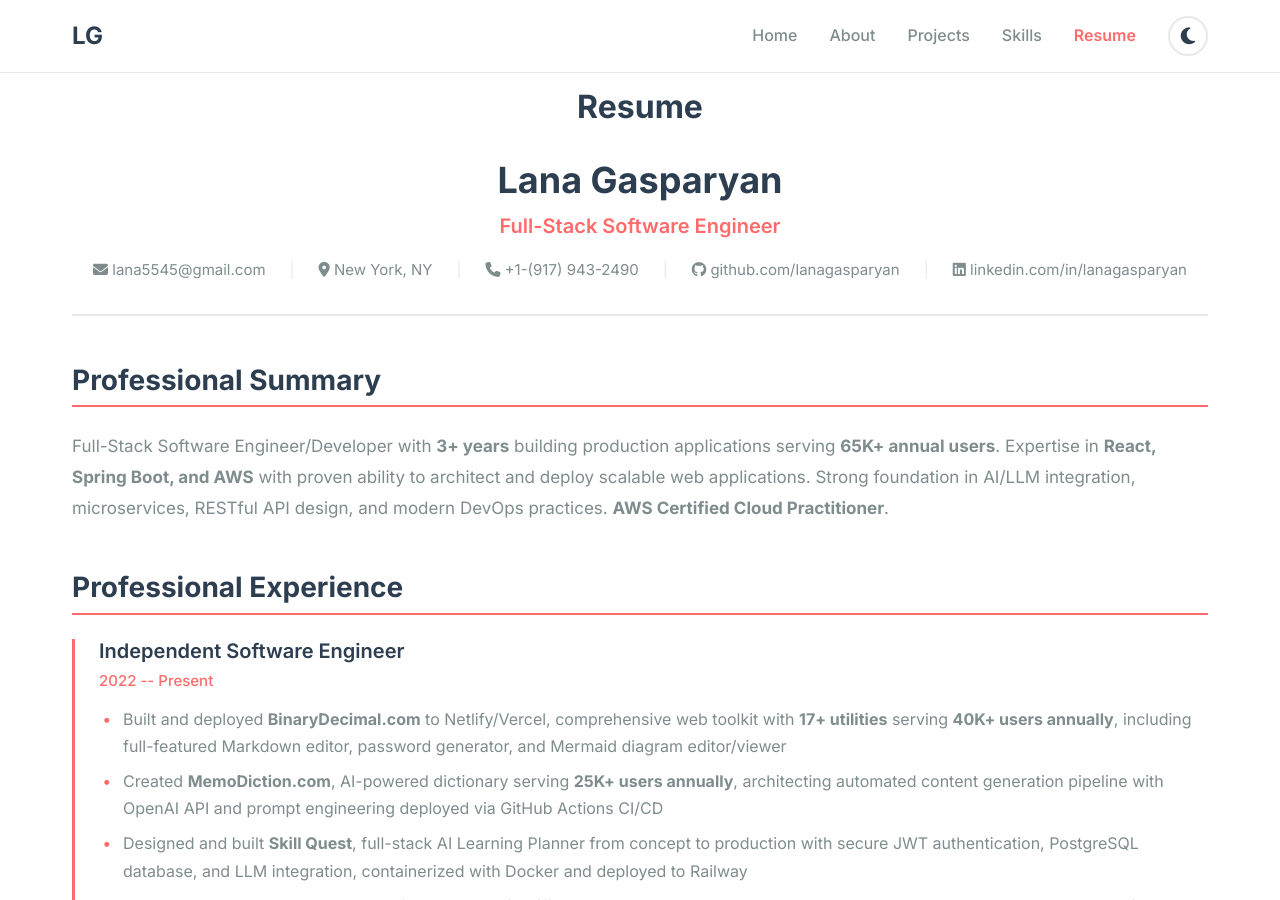
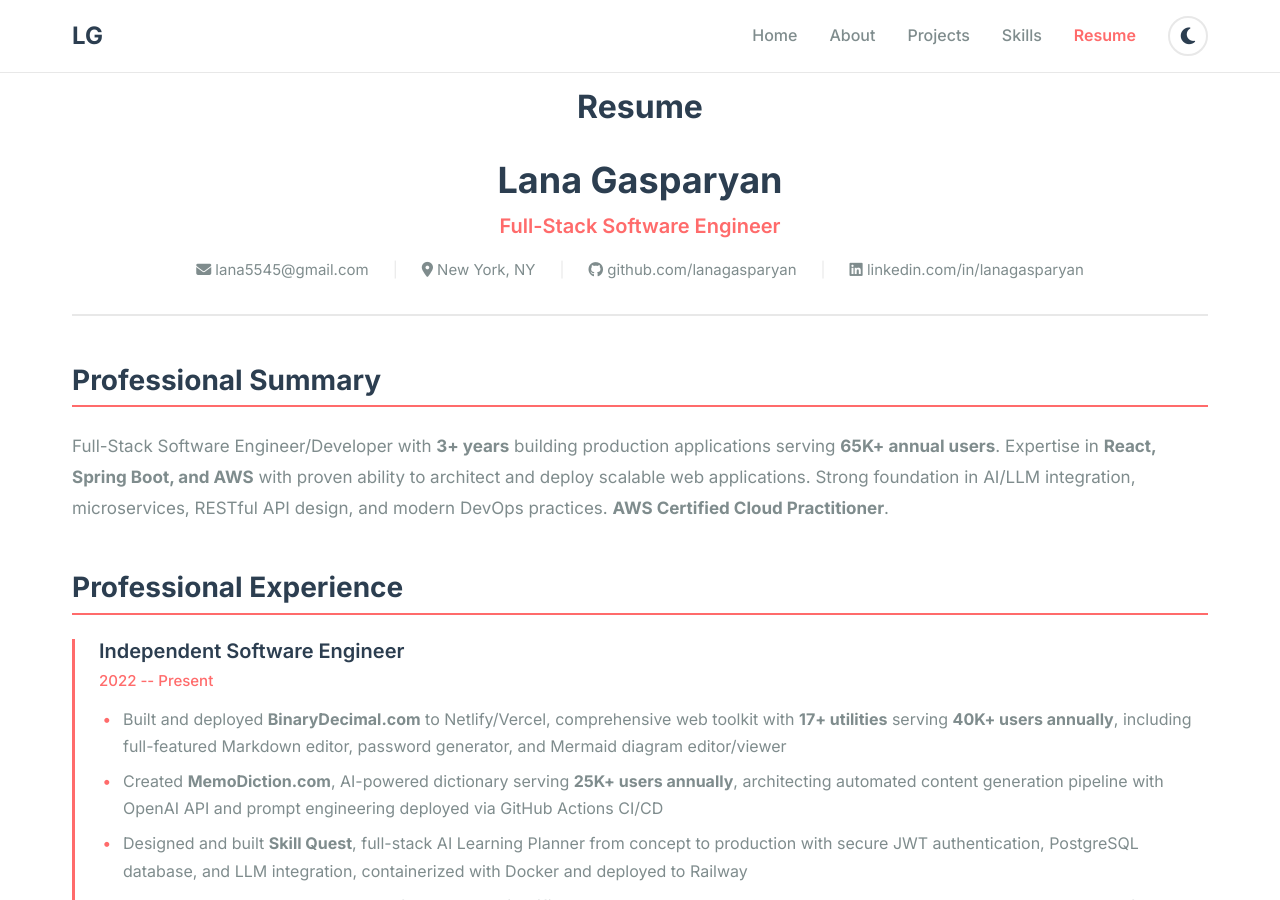
Before and after one commit to lanagasparyan/lanagasparyan.github.io, a Jekyll site: the page built from resume.markdown, in a window 1280 px wide and 900 px high, scrolled down 488 px. Built offline with Jekyll 4.4.1, drawn with Linux system fonts in a browser that asks for light colours.

Commit message:
refactor: remove phone number from resume text version
Remove phone number from resume page contact section for privacy

🤖 Generated with [Claude Code](https://claude.com/claude-code)

Co-Authored-By: Claude <noreply@anthropic.com>

```diff
--- a/resume.markdown
+++ b/resume.markdown
@@ -37,8 +37,6 @@ permalink: /resume/
                 <span><i class="fas fa-envelope"></i> lana5545@gmail.com</span>
                 <span class="contact-divider">|</span>
                 <span><i class="fas fa-map-marker-alt"></i> New York, NY</span>
-                <span class="contact-divider">|</span>
-                <span><i class="fas fa-phone"></i> +1-(917) 943-2490</span>
                 <span class="contact-divider">|</span>
                 <span><i class="fab fa-github"></i> <a href="https://github.com/lanagasparyan" target="_blank">github.com/lanagasparyan</a></span>
                 <span class="contact-divider">|</span>
```
